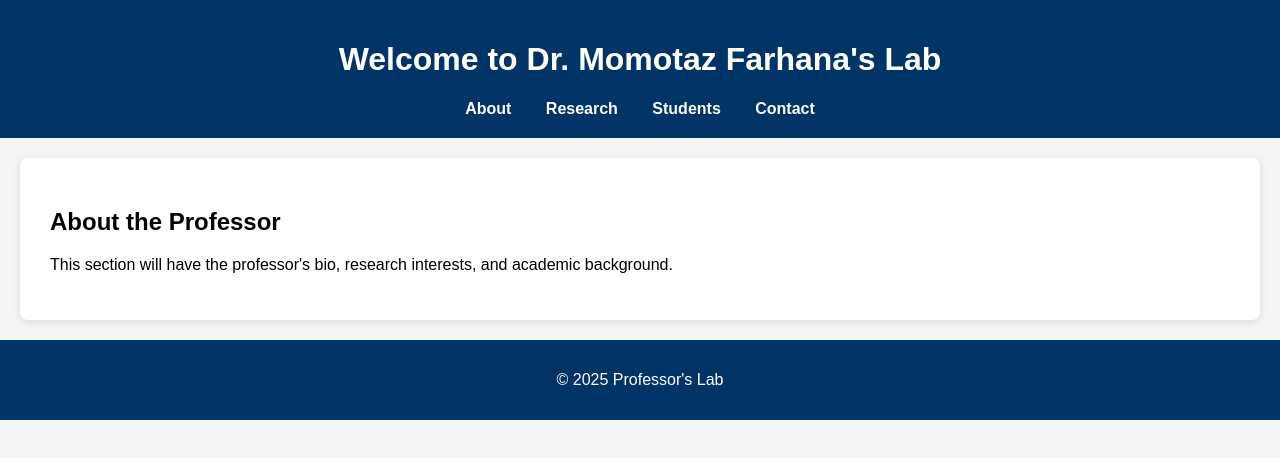
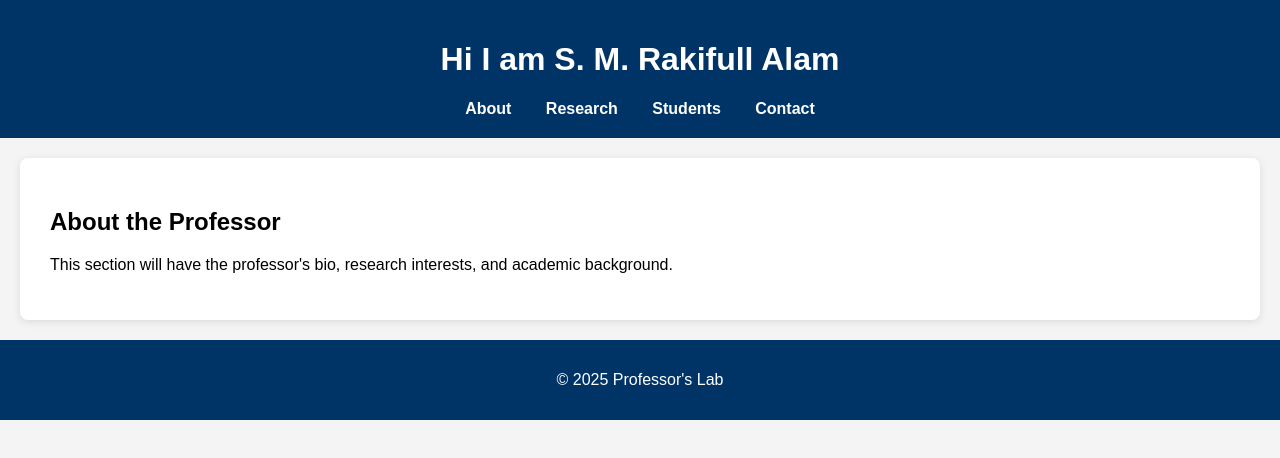
Before and after one commit to Rakifull-Alam/My-website, a plain HTML site: page index.html in a window 1280 px wide. Drawn offline with Linux system fonts and the light colour scheme.

Commit message:
Update index.html

```diff
--- a/index.html
+++ b/index.html
@@ -8,7 +8,7 @@
 </head>
 <body>
   <header>
-    <h1>Welcome to Dr. Momotaz Farhana's Lab</h1>
+    <h1>Hi I am S. M. Rakifull Alam</h1>
     <nav>
       <a href="#about">About</a>
       <a href="#research">Research</a>
```
